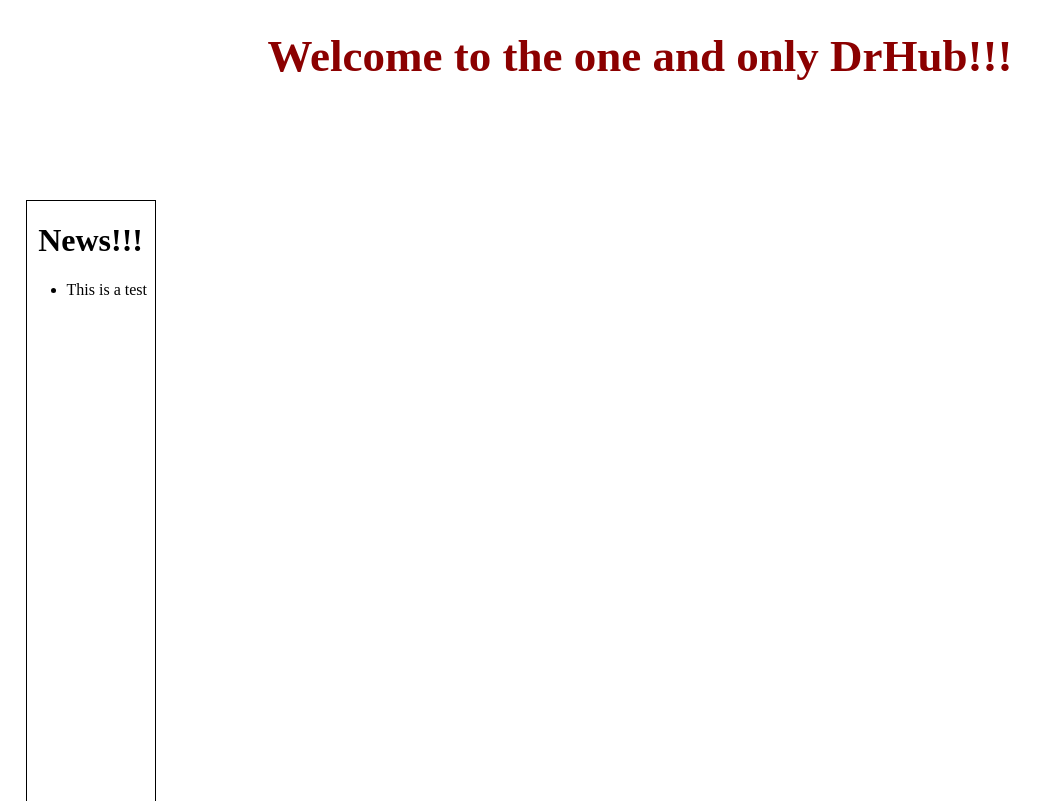
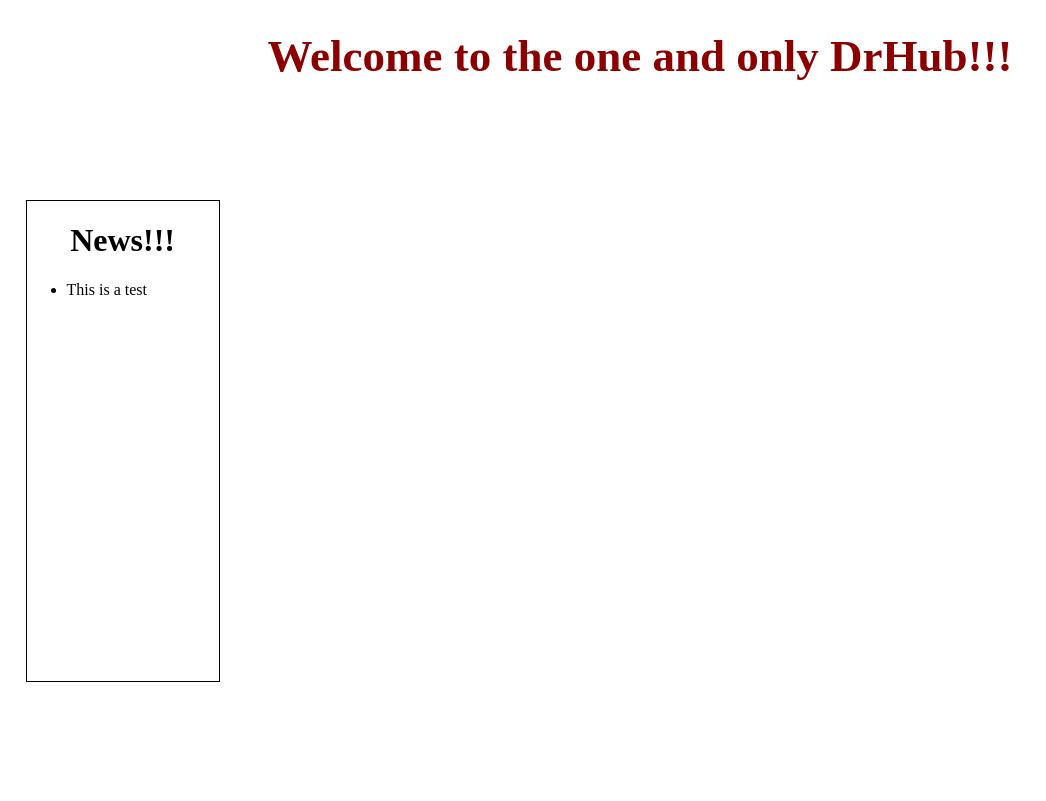
Before and after one commit to Schoolgames100/schoolgames100.github.io, a plain HTML site: page index.html in a window 1280 px wide. Shown: the whole page, without its empty margins (0-1046 px from the left). Drawn offline with Linux system fonts and the light colour scheme.

Commit message:
Update index.html

```diff
--- a/index.html
+++ b/index.html
@@ -27,8 +27,8 @@
           #News {
            border-width: thin;
            border-style: solid;
-           width: 10%;
-           height: 75%;
+           width: 15%;
+           height: 60%;
            position: absolute;
            top: 25%; left: 2%;
           }
```
